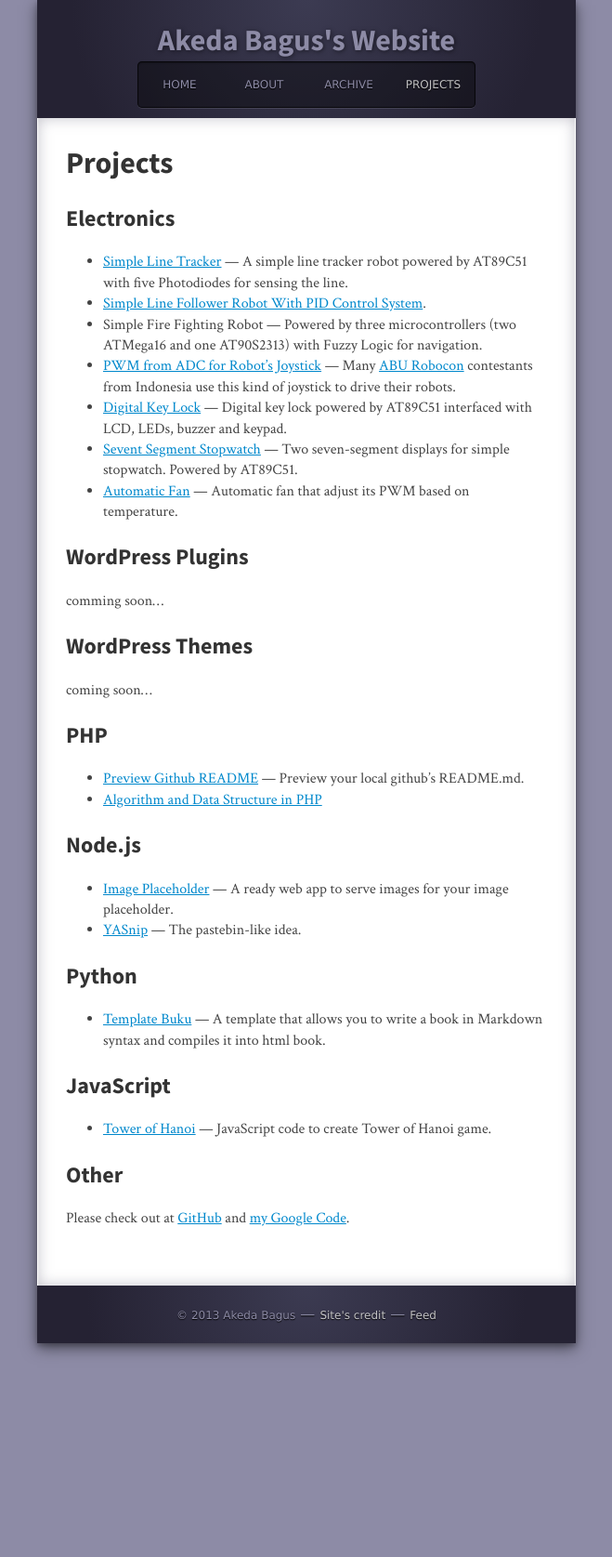
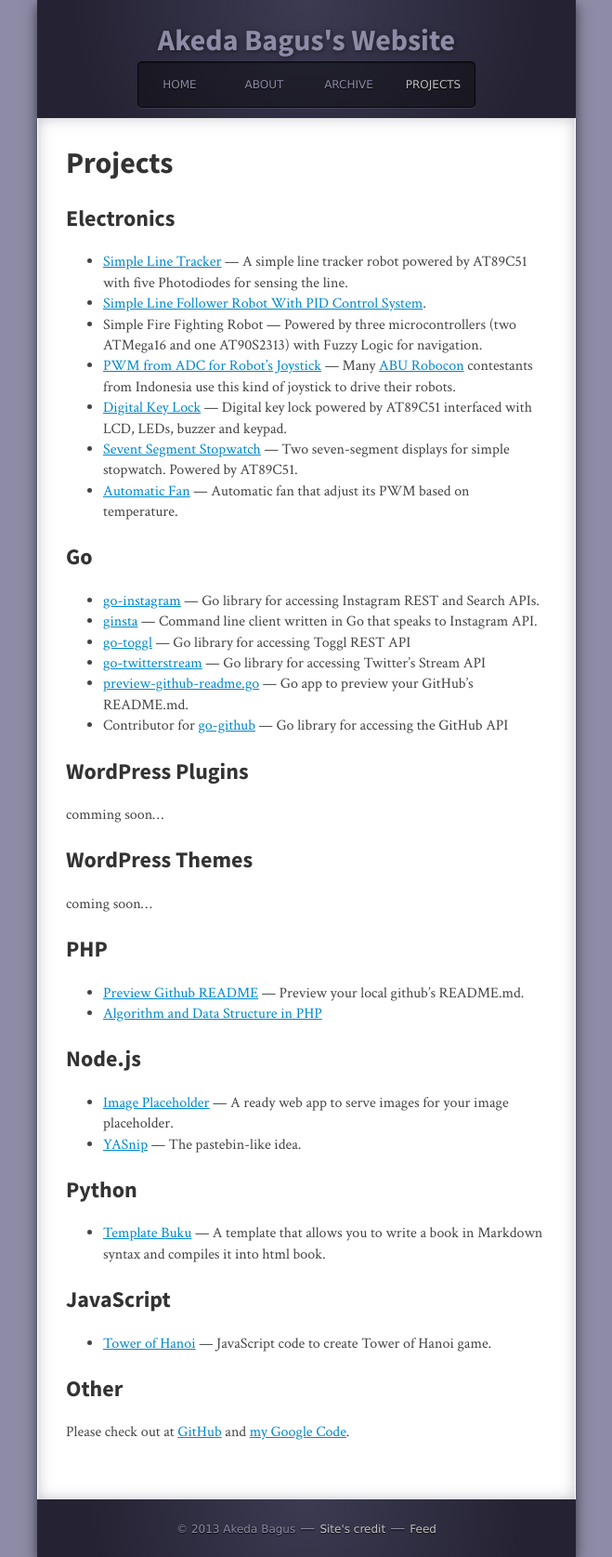
Before and after one commit to gedex/gedex.github.com, a Jekyll site: the page built from projects/index.md, in a window 1280 px wide. Shown: the whole page at 93% size, without its empty margins (310-969 px from the left). Built offline with Jekyll 4.4.1, drawn with Linux system fonts in a browser that asks for light colours; nearby versions of some CDN libraries; some web fonts are replaced; Markdown is read by kramdown in place of the engine named in the settings; comment, search, counter and statistics services are not loaded.

Commit message:
Added Go projects.

```diff
--- a/projects/index.md
+++ b/projects/index.md
@@ -13,6 +13,15 @@ layout: page
 * [Digital Key Lock](https://github.com/gedex/digital-key-lock) &mdash; Digital key lock powered by AT89C51 interfaced with LCD, LEDs, buzzer and keypad.
 * [Sevent Segment Stopwatch](https://github.com/gedex/seven-segment-stopwatch) &mdash; Two seven-segment displays for simple stopwatch. Powered by AT89C51.
 * [Automatic Fan](https://github.com/gedex/automatic-fan) &mdash; Automatic fan that adjust its PWM based on temperature.
+
+## Go
+
+* [go-instagram](https://github.com/gedex/go-instagram) &mdash; Go library for accessing Instagram REST and Search APIs.
+* [ginsta](https://github.com/gedex/ginsta) &mdash; Command line client written in Go that speaks to Instagram API.
+* [go-toggl](https://github.com/gedex/go-toggl) &mdash; Go library for accessing Toggl REST API
+* [go-twitterstream](https://github.com/gedex/go-twitterstream) &mdash; Go library for accessing Twitter's Stream API
+* [preview-github-readme.go](https://github.com/gedex/preview-github-readme.go) &mdash; Go app to preview your GitHub's README.md.
+* Contributor for [go-github](https://github.com/gedex/go-github) &mdash; Go library for accessing the GitHub API
 
 ## WordPress Plugins
 
```
Also changed, not shown: projects/electronics/index.md (deleted, +0 -61 lines).
